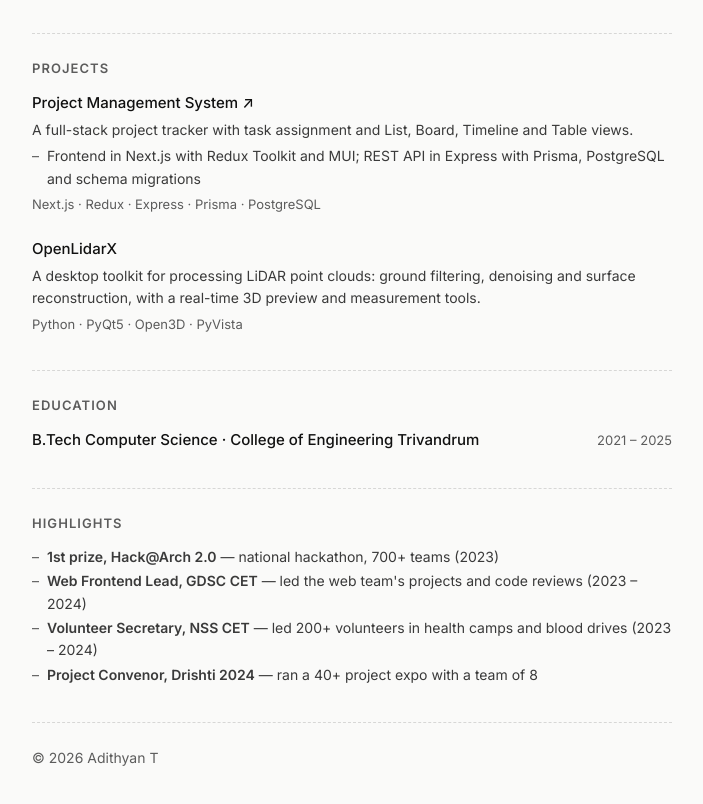
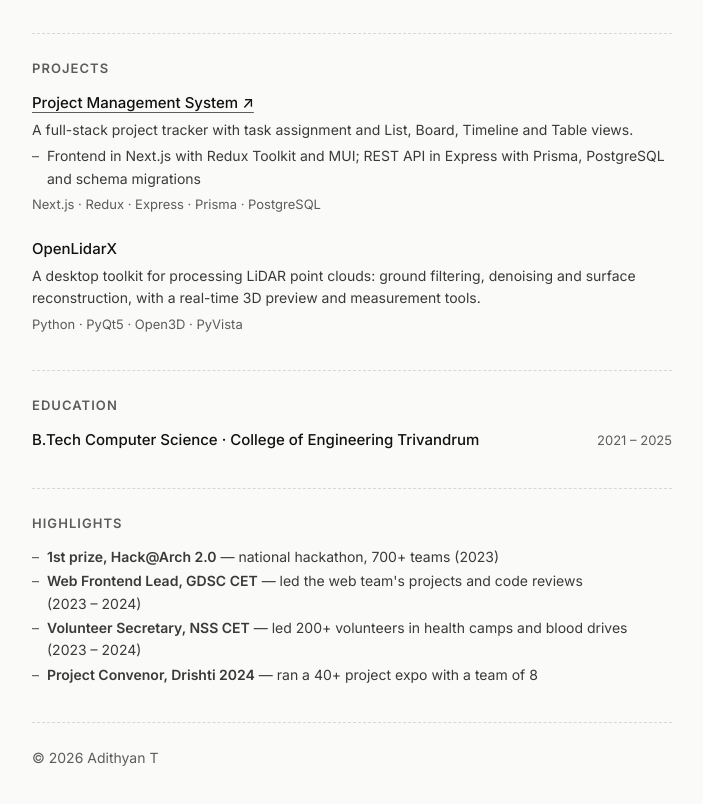
Before and after one commit to Adith628/Adith628.github.io, a plain HTML site: page index.html in a window 1280 px wide. Shown: the part 1124-1928 px from the top of the page, without its empty margins (288-991 px from the left). Drawn offline with Linux system fonts and the light colour scheme.

Commit message:
Tidy projects and highlights on mobile
Linked project titles get an underline so they read as links on touch
screens. Project tech stacks use the same dotted no-wrap list as skills,
and year ranges in highlights stay on one line.

Co-Authored-By: Claude Opus 5.5 <noreply@anthropic.com>

```diff
--- a/script.js
+++ b/script.js
@@ -27,6 +27,16 @@ function link(url, text, attrs = {}) {
 }
 
 const list = (items = []) => (items.length ? h("ul", {}, items.map((item) => h("li", {}, h("span", {}, item)))) : null);
+
+// "Go · TypeScript · Tailwind CSS": each name stays on one line; lines only wrap at the dots
+const dotted = (items) => items.map((item, i) => [
+  i ? [" ", h("span", { class: "sep", "aria-hidden": "true" }, "·"), " "] : null,
+  h("span", { class: "nowrap" }, item),
+]);
+
+// keep year ranges like "2023 – 2024" together on one line (browsers may otherwise break after the dash)
+const keepRanges = (text) =>
+  text.split(/(\d{4}\s*–\s*(?:\d{4}|Present))/).map((part, i) => (i % 2 ? h("span", { class: "nowrap" }, part) : part));
 const section = (title, ...body) => h("section", {}, h("h2", {}, title), ...body);
 
 function renderHeader(profile, links) {
@@ -50,12 +60,7 @@ const sections = {
   skills: (skills) => section("Skills",
     h("dl", { class: "skills" }, skills.map((s) => [
       h("dt", {}, s.group),
-      // each skill is its own span so a name like "Tailwind CSS" never breaks across lines
-      // lines can only wrap at the spaces around the separator dots
-      h("dd", {}, s.items.map((item, i) => [
-        i ? [" ", h("span", { class: "sep", "aria-hidden": "true" }, "·"), " "] : null,
-        h("span", { class: "skill" }, item),
-      ])),
+      h("dd", {}, dotted(s.items)),
     ])),
   ),
 
@@ -80,7 +85,7 @@ const sections = {
         ),
         h("p", { class: "desc" }, p.description),
         list(p.bullets),
-        p.tech?.length ? h("p", { class: "tech" }, p.tech.join(" · ")) : null,
+        p.tech?.length ? h("p", { class: "tech" }, dotted(p.tech)) : null,
       ),
     )),
   ),
@@ -97,7 +102,7 @@ const sections = {
   highlights: (items) => section("Highlights",
     h("ul", {}, items.map((item) => {
       const title = h("strong", {}, item.title);
-      return h("li", {}, h("span", {}, item.url ? link(item.url, title) : title, item.detail ? ` — ${item.detail}` : ""));
+      return h("li", {}, h("span", {}, item.url ? link(item.url, title) : title, item.detail ? [" — ", keepRanges(item.detail)] : null));
     })),
   ),
 };
--- a/style.css
+++ b/style.css
@@ -99,6 +99,9 @@ h2 { font-size: 13px; font-weight: 600; letter-spacing: 0.08em; text-transform:
 
 .row { display: flex; justify-content: space-between; align-items: baseline; gap: 12px; flex-wrap: wrap; }
 .title { font-weight: 500; color: var(--fg); }
+/* linked titles get a quiet underline so they read as links on touch screens, where there's no hover */
+a.title { text-decoration: underline; text-decoration-color: var(--muted); text-decoration-thickness: 1px; text-underline-offset: 4px; }
+a.title:hover { text-decoration-color: var(--accent); }
 .date { font-size: 13px; color: var(--muted); white-space: nowrap; }
 .desc { font-size: 14px; }
 .tech { font-size: 13px; color: var(--muted); }
@@ -110,8 +113,8 @@ li::before { content: "–"; color: var(--muted); flex-shrink: 0; }
 .skills { display: grid; grid-template-columns: max-content 1fr; gap: 6px 20px; font-size: 14px; }
 .skills dt { color: var(--muted); }
 .skills dd { color: var(--fg); }
-.skill { white-space: nowrap; }
-.skills .sep { color: var(--muted); }
+.nowrap { white-space: nowrap; }
+.sep { color: var(--muted); }
 
 footer { font-size: 14px; color: var(--muted); padding-top: 24px; border-top: 1px dashed var(--rule); }
 footer a { color: var(--fg); text-decoration: underline; text-underline-offset: 3px; }
```
